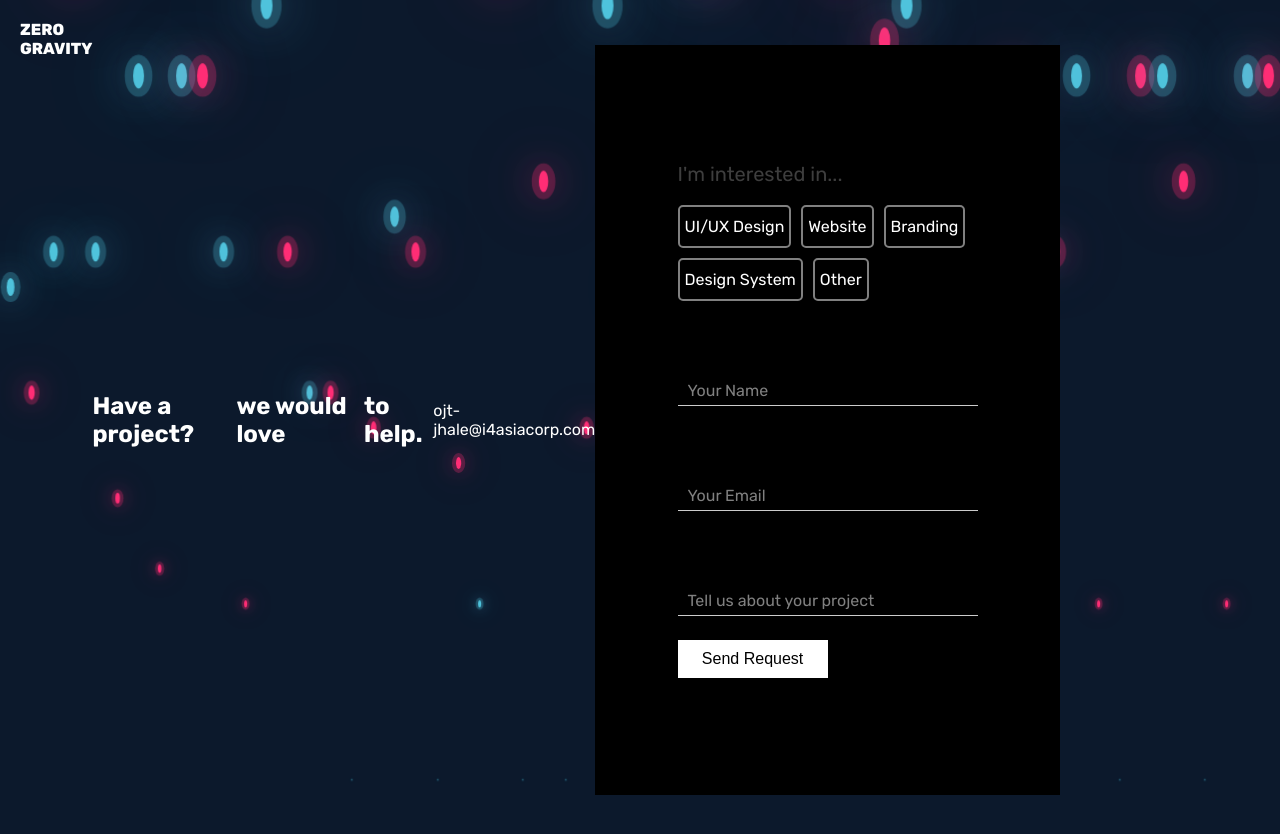
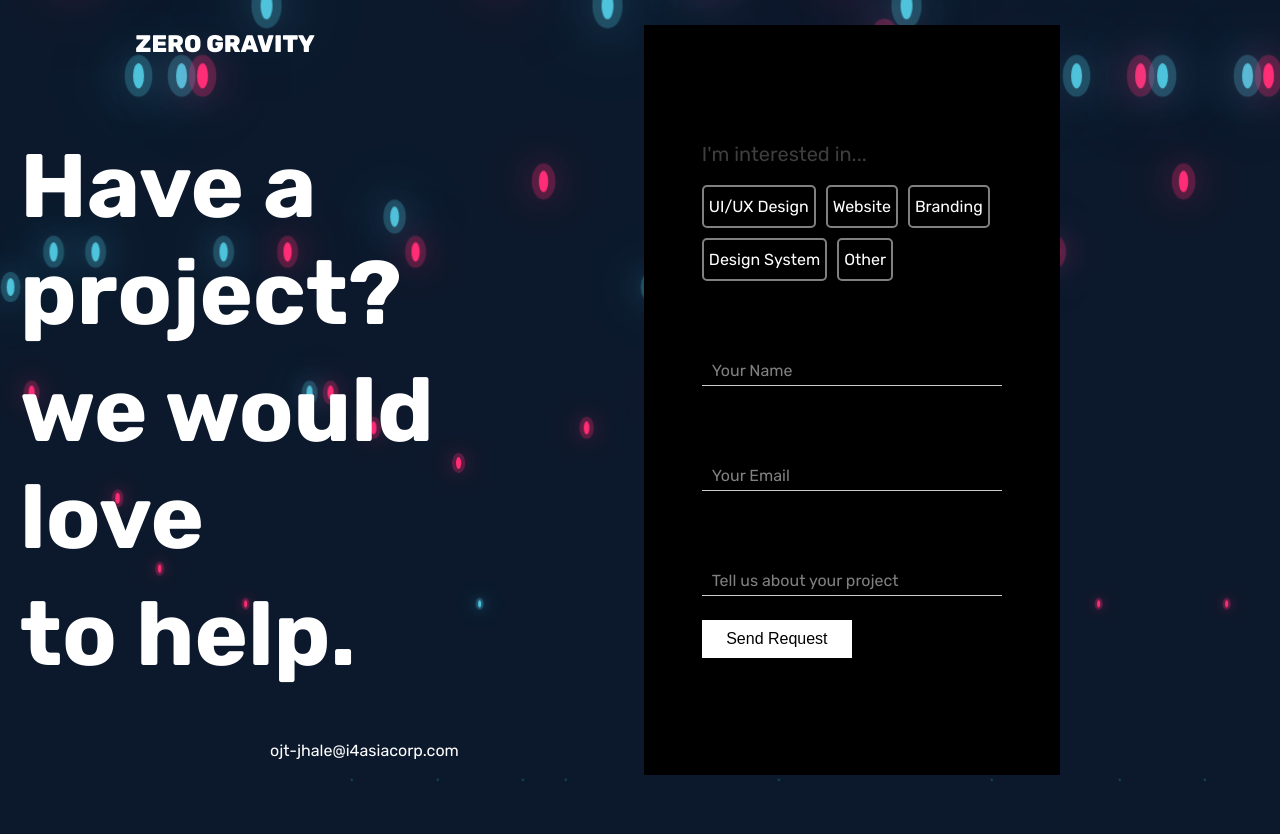
Before and after one commit to burpey/contactForm, a plain HTML site: page index.html in a window 1280 px wide. After the commit the page ends 800 px from the top, so only its background shows below. Drawn offline with Linux system fonts and the light colour scheme.

Commit message:
final front end

```diff
--- a/index.html
+++ b/index.html
@@ -77,19 +77,15 @@
     <div class="container2">
         <div class="left">
             <div class="txtContainer">
-                <text style="font-weight: 800; font-family: 'Rubik', sans-serif; ;">ZERO GRAVITY</text>
+                <text class="zero" style="font-weight: 800; font-family: 'Rubik', sans-serif; ;">ZERO GRAVITY</text>
             </div>
         </div>
-        <div class="titleContainer" >
-            <h2 style="color: white;">Have a project?</h2>
+        <div class="titleGroup" >
+            <h2 style="color: white; font-size: 90px;">Have a project?</h2>
+            <h2 style="color: white; font-size: 90px;">we would love</h2>
+            <h2 style="color: white; font-size: 90px;">to help.</h2>
         </div>
-        <div class="titleContainer2" >
-            <h2 style="color: white;">we would love</h2>
-        </div>
-        <div class="titleContainer3" >
-            <h2 style="color: white;">to help.</h2>
-        </div>
-        <div class="txtContainer2" >
+        <div class="txtContainer2">
             <text style="color: white;">ojt-jhale@i4asiacorp.com</text>
         </div>
         <div class="right-wrapper">
--- a/style.css
+++ b/style.css
@@ -47,6 +47,22 @@ body{
     }
 }
 
+.txtContainer2 {
+    position: fixed;
+    bottom: 40px;
+    margin-left: 250px;
+    color: white;
+    font-size: 16px;
+}
+
+.titleGroup {
+    display: flex;
+    flex-direction: column;
+    gap: 10px;
+    margin-top: 20px;
+    margin-right: 140px
+}
+
 
 .container2{
     position: absolute;
@@ -59,6 +75,8 @@ body{
     width: 100%;
     padding: 20px;
     z-index: 1;
+    height: 100vh;
+
 }
 
 .left
@@ -72,6 +90,8 @@ body{
     height: 100vh;
 
 }
+
+
 .right-wrapper {
     display: flex;
     justify-content: center;
@@ -160,6 +180,15 @@ form button {
     cursor: pointer;
 }
 
+.txtContainer {
+    text-align: center;
+    color: white;
+    font-size: 24px;
+    margin-left: 410px;
+    white-space: nowrap;
+    margin-top: 30px;
+    position: absolute;
+}
 
 
 .button-Container {
```
